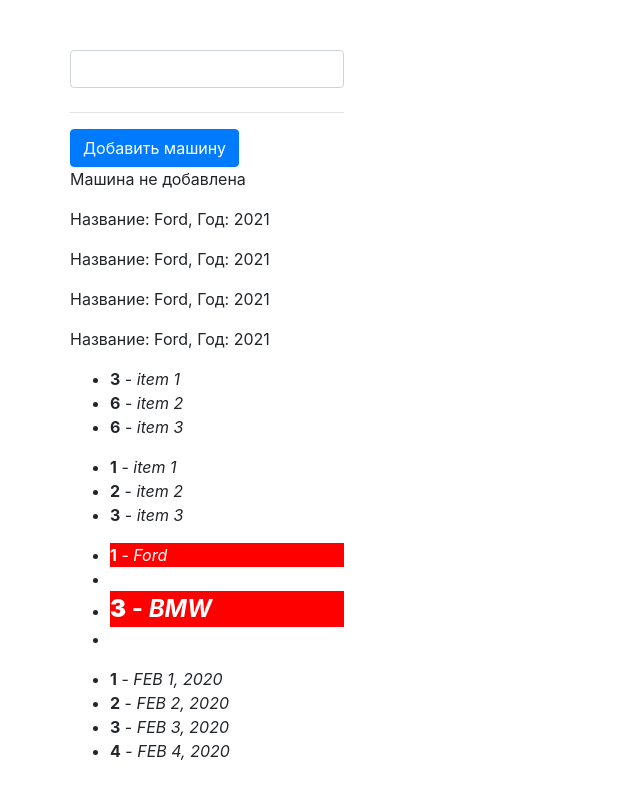
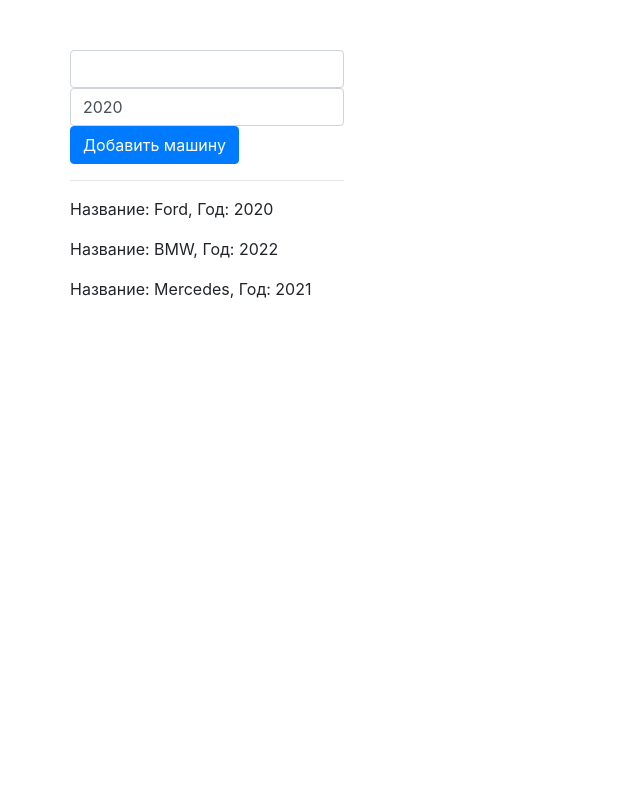
Before and after one commit to maxvanny2010/theory, an Angular app in the folder theoryapp/: page / in a window 1280 px wide. Shown: the top 796 px of the page, without its empty margins (0-640 px from the left). Built offline with nearby package versions, Linux system fonts and the light colour scheme.

Commit message:
ngFor @Input('InputTracker')

```diff
--- a/theoryapp/src/app/app.component.html
+++ b/theoryapp/src/app/app.component.html
@@ -8,7 +8,8 @@
     <div class="col-xs-12">
       <!--<div class="app-cars"></div>-->
       <!--<app-ifelse></app-ifelse>-->
-      <app-for></app-for>
+      <!--<app-for></app-for>-->
+      <app-trucks></app-trucks>
     </div>
   </div>
 </div>
--- a/theoryapp/src/app/app.module.ts
+++ b/theoryapp/src/app/app.module.ts
@@ -10,6 +10,8 @@ import { CarComponent } from './car/car.component';
 import {FormsModule} from "@angular/forms";
 import { IfelseComponent } from './ifelse/ifelse.component';
 import { ForComponent } from './for/for.component';
+import { TrucksComponent } from './trucks/trucks.component';
+import { TruckComponent } from './truck/truck.component';
 
 @NgModule({
   declarations: [
@@ -19,7 +21,9 @@ import { ForComponent } from './for/for.component';
     CarsComponent,
     CarComponent,
     IfelseComponent,
-    ForComponent
+    ForComponent,
+    TrucksComponent,
+    TruckComponent
   ],
     imports: [
         BrowserModule,
--- /dev/null
+++ b/theoryapp/src/app/truck/truck.component.html
@@ -0,0 +1 @@
+<p>Название: {{ truck.name}}, Год: {{ truck.year}}</p>
--- /dev/null
+++ b/theoryapp/src/app/truck/truck.component.ts
@@ -0,0 +1,16 @@
+import {Component, Input} from '@angular/core';
+
+@Component({
+  selector: 'app-truck',
+  templateUrl: './truck.component.html',
+  styleUrls: ['./truck.component.css']
+})
+export class TruckComponent {
+  @Input('truckItem') truck: { name: string, year: number; }
+  private truckItem = false;
+
+  constructor() {
+  }
+
+
+}
--- /dev/null
+++ b/theoryapp/src/app/trucks/trucks.component.html
@@ -0,0 +1,6 @@
+<input type="text" class="form-control" [(ngModel)]="truckName">
+<input type="text" class="form-control" [(ngModel)]="truckYear">
+<button class="btn btn-primary" (click)="addCar()">Добавить машину</button>
+<hr>
+<!--[]-->
+<app-truck *ngFor="let truck of trucks" [truckItem]="truck"></app-truck>
--- /dev/null
+++ b/theoryapp/src/app/trucks/trucks.component.ts
@@ -0,0 +1,34 @@
+import {Component} from '@angular/core';
+
+@Component({
+  selector: 'app-trucks',
+  templateUrl: './trucks.component.html',
+  styleUrls: ['./trucks.component.css']
+})
+export class TrucksComponent {
+  truckName = '';
+  truckYear = 2020;
+
+  trucks = [{
+    name: 'Ford',
+    year: 2020
+  }, {
+    name: 'BMW',
+    year: 2022
+  }, {
+    name: 'Mercedes',
+    year: 2021
+  }];
+
+  constructor() {
+  }
+
+  addCar() {
+    this.trucks.push({
+      name: this.truckName,
+      year:this.truckYear
+    });
+    this.truckName = '';
+    this.truckYear = 2020;
+  }
+}
```
Also changed, not shown: theoryapp/img/ngFor @Input('InputTracker').png (added), theoryapp/src/app/truck/truck.component.css (added), theoryapp/src/app/trucks/trucks.component.css (added).
